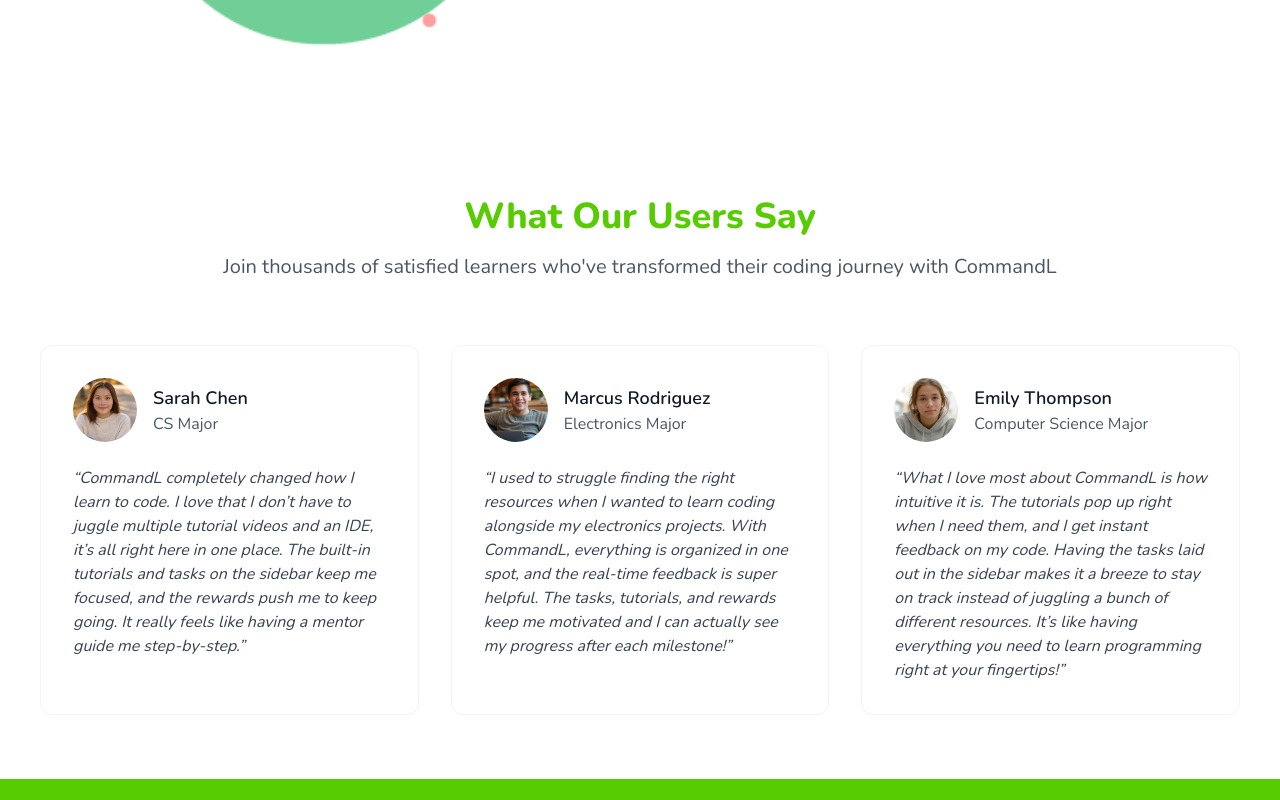
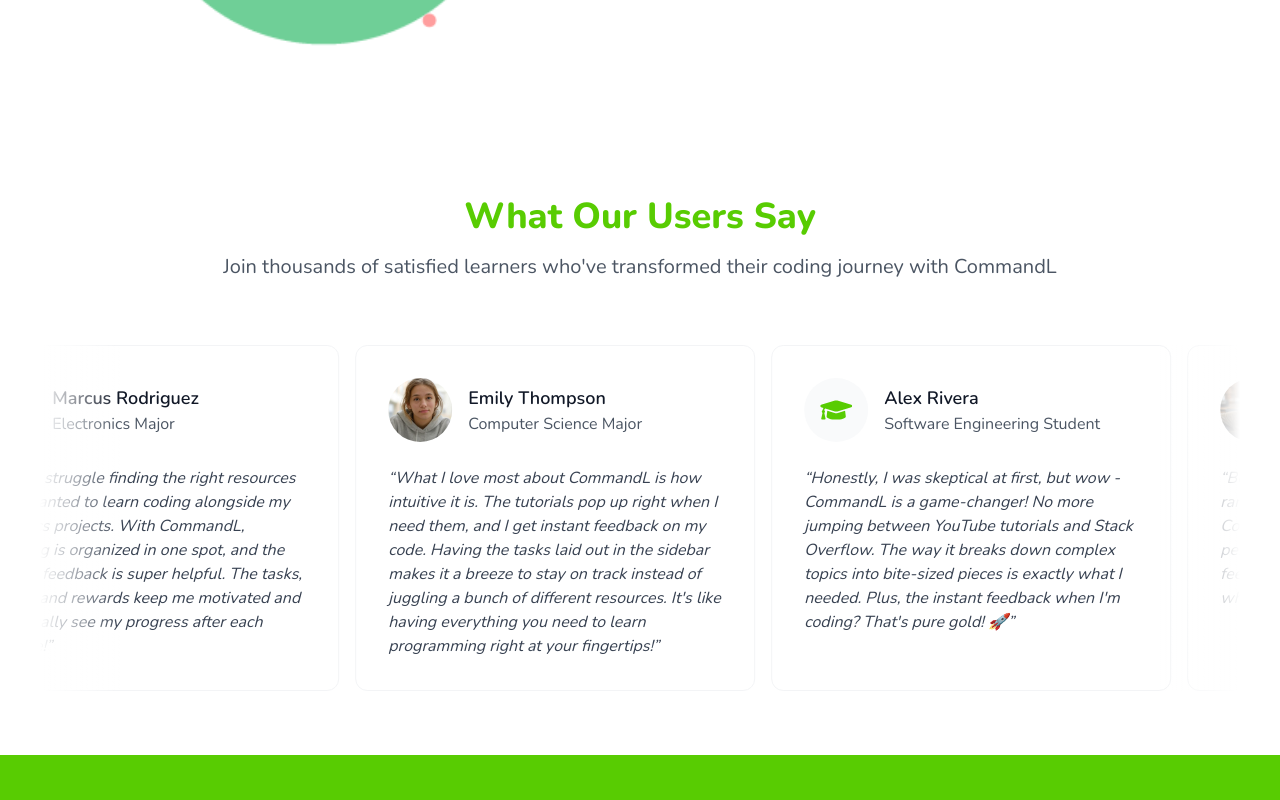
Before and after one commit to vallamulla-sreeja/commandl, a Next.js app: page / in a window 1280 px wide. Shown: the part 3720-4520 px from the top of the page. Built offline with nearby package versions, Linux system fonts and the light colour scheme.

Commit message:
modify testimonials

```diff
--- a/app/components/Testimonials.tsx
+++ b/app/components/Testimonials.tsx
@@ -1,4 +1,5 @@
 import Image from 'next/image';
+import { FaGraduationCap } from 'react-icons/fa';
 
 const testimonials = [
   {
@@ -6,7 +7,7 @@
     role: "CS Major",
     image: "/images/Sarah_Chen.png",
     type: 'image',
-    quote: "CommandL completely changed how I learn to code. I love that I don’t have to juggle multiple tutorial videos and an IDE, it’s all right here in one place. The built-in tutorials and tasks on the sidebar keep me focused, and the rewards push me to keep going. It really feels like having a mentor guide me step-by-step.",
+    quote: "CommandL completely changed how I learn to code. I love that I don't have to juggle multiple tutorial videos and an IDE, it's all right here in one place. The built-in tutorials and tasks on the sidebar keep me focused, and the rewards push me to keep going. It really feels like having a mentor guide me step-by-step.",
   },
   {
     name: "Marcus Rodriguez",
@@ -20,26 +21,66 @@
     role: "Computer Science Major",
     image: "/images/Emily_Thompson.png",
     type: 'image',
-    quote: "What I love most about CommandL is how intuitive it is. The tutorials pop up right when I need them, and I get instant feedback on my code. Having the tasks laid out in the sidebar makes it a breeze to stay on track instead of juggling a bunch of different resources. It’s like having everything you need to learn programming right at your fingertips!",
+    quote: "What I love most about CommandL is how intuitive it is. The tutorials pop up right when I need them, and I get instant feedback on my code. Having the tasks laid out in the sidebar makes it a breeze to stay on track instead of juggling a bunch of different resources. It's like having everything you need to learn programming right at your fingertips!",
+  },
+  {
+    name: "Alex Rivera",
+    role: "Software Engineering Student",
+    type: 'icon',
+    quote: "Honestly, I was skeptical at first, but wow - CommandL is a game-changer! No more jumping between YouTube tutorials and Stack Overflow. The way it breaks down complex topics into bite-sized pieces is exactly what I needed. Plus, the instant feedback when I'm coding? That's pure gold! 🚀",
+  },
+  {
+    name: "James Wilson",
+    role: "Data Science Enthusiast",
+    image: "/images/Marcus_Rodriguez.png",
+    type: 'image',
+    quote: "Been trying to learn Python for months using random tutorials, but nothing really stuck until CommandL. The step-by-step guidance is perfect for beginners like me. Love how it feels like having a personal coding buddy who's always there to help when I get stuck!",
+  },
+  {
+    name: "Lisa Chang",
+    role: "Web Development Student",
+    type: 'icon',
+    quote: "Started my coding journey last month and I'm already building real projects! The way CommandL structures the learning path is brilliant - you actually remember what you learn. No more copy-pasting code without understanding. Finally found my groove with coding! 💻",
+  },
+  {
+    name: "David Park",
+    role: "Game Development Enthusiast",
+    type: 'icon',
+    quote: "Hey future coders! If you're stuck in tutorial hell like I was, try CommandL! Been using it for 2 months and already made my first game. The way they explain complex stuff is just *chef's kiss*. Plus, the community here is super supportive! 🎮",
+  },
+  {
+    name: "Nina Patel",
+    role: "AI/ML Student",
+    image: "/images/Sarah_Chen.png",
+    type: 'image',
+    quote: "Finally found the perfect learning platform! As someone diving into AI/ML, I needed something that could handle both basic programming and advanced concepts. CommandL nails it with the perfect balance. The interactive exercises are a total game-changer!",
   }
 ];
 
 export default function Testimonials() {
   return (
-    <section className="py-16 px-4">
+    <section className="py-16 px-4 overflow-hidden">
       <div className="max-w-[1200px] mx-auto">
         <div className="text-center mb-16">
           <h2 className="text-4xl font-extrabold mb-4 text-[#58cc02]">What Our Users Say</h2>
           <p className="text-xl text-gray-600">Join thousands of satisfied learners who&apos;ve transformed their coding journey with CommandL</p>
         </div>
 
-        <div className="grid md:grid-cols-3 gap-8">
-          {testimonials.map((testimonial, index) => {
-            return (
-              <div key={index} className="bg-white p-8 rounded-xl border border-gray-100">
+        <div className="relative">
+          <div className="absolute inset-y-0 left-0 w-20 bg-gradient-to-r from-white to-transparent z-10"></div>
+          <div className="absolute inset-y-0 right-0 w-20 bg-gradient-to-l from-white to-transparent z-10"></div>
+
+          <div className="overflow-hidden">
+            <div className="flex animate-scroll">
+              {/* First set */}
+              {testimonials.map((testimonial, index) => (
+                <div
+                  key={`first-${index}`}
+                  className="flex-none w-[400px] mx-2 bg-white p-8 rounded-xl border border-gray-100 hover:shadow-lg transition-shadow duration-300"
+                >
                   <div className="flex items-center mb-6">
                     <div className="w-16 h-16 flex items-center justify-center mr-4 bg-gray-50 rounded-full overflow-hidden">
-                    {testimonial.type === 'image' && testimonial.image && (
+                      {testimonial.type === 'image' && testimonial.image ? (
                         <Image
                           src={testimonial.image}
                           alt={testimonial.name}
@@ -47,6 +88,8 @@
                           height={64}
                           className="w-full h-full object-cover"
                         />
+                      ) : (
+                        <FaGraduationCap className="w-8 h-8 text-[#58cc02]" />
                       )}
                     </div>
                     <div>
@@ -58,8 +101,71 @@
                     <p className="text-gray-700 italic">&ldquo;{testimonial.quote}&rdquo;</p>
                   </blockquote>
                 </div>
-            );
-          })}
+              ))}
+
+              {/* Second set */}
+              {testimonials.map((testimonial, index) => (
+                <div
+                  key={`second-${index}`}
+                  className="flex-none w-[400px] mx-2 bg-white p-8 rounded-xl border border-gray-100 hover:shadow-lg transition-shadow duration-300"
+                >
+                  <div className="flex items-center mb-6">
+                    <div className="w-16 h-16 flex items-center justify-center mr-4 bg-gray-50 rounded-full overflow-hidden">
+                      {testimonial.type === 'image' && testimonial.image ? (
+                        <Image
+                          src={testimonial.image}
+                          alt={testimonial.name}
+                          width={64}
+                          height={64}
+                          className="w-full h-full object-cover"
+                        />
+                      ) : (
+                        <FaGraduationCap className="w-8 h-8 text-[#58cc02]" />
+                      )}
+                    </div>
+                    <div>
+                      <h3 className="font-semibold text-lg text-gray-900">{testimonial.name}</h3>
+                      <p className="text-gray-600">{testimonial.role}</p>
+                    </div>
+                  </div>
+                  <blockquote>
+                    <p className="text-gray-700 italic">&ldquo;{testimonial.quote}&rdquo;</p>
+                  </blockquote>
+                </div>
+              ))}
+
+              {/* Third set for extra smoothness */}
+              {testimonials.map((testimonial, index) => (
+                <div
+                  key={`third-${index}`}
+                  className="flex-none w-[400px] mx-2 bg-white p-8 rounded-xl border border-gray-100 hover:shadow-lg transition-shadow duration-300"
+                >
+                  <div className="flex items-center mb-6">
+                    <div className="w-16 h-16 flex items-center justify-center mr-4 bg-gray-50 rounded-full overflow-hidden">
+                      {testimonial.type === 'image' && testimonial.image ? (
+                        <Image
+                          src={testimonial.image}
+                          alt={testimonial.name}
+                          width={64}
+                          height={64}
+                          className="w-full h-full object-cover"
+                        />
+                      ) : (
+                        <FaGraduationCap className="w-8 h-8 text-[#58cc02]" />
+                      )}
+                    </div>
+                    <div>
+                      <h3 className="font-semibold text-lg text-gray-900">{testimonial.name}</h3>
+                      <p className="text-gray-600">{testimonial.role}</p>
+                    </div>
+                  </div>
+                  <blockquote>
+                    <p className="text-gray-700 italic">&ldquo;{testimonial.quote}&rdquo;</p>
+                  </blockquote>
+                </div>
+              ))}
+            </div>
+          </div>
         </div>
       </div>
     </section>
--- a/tailwind.config.ts
+++ b/tailwind.config.ts
@@ -15,6 +15,15 @@
       fontFamily: {
         sans: ['Nunito', 'sans-serif'],
       },
+      keyframes: {
+        scroll: {
+          '0%': { transform: 'translateX(0)' },
+          '100%': { transform: 'translateX(calc(-200%/3))' },
+        }
+      },
+      animation: {
+        scroll: 'scroll 10s linear infinite',
+      },
     },
   },
   plugins: [],
```
Lines whose indentation alone changed are shown as unchanged.
